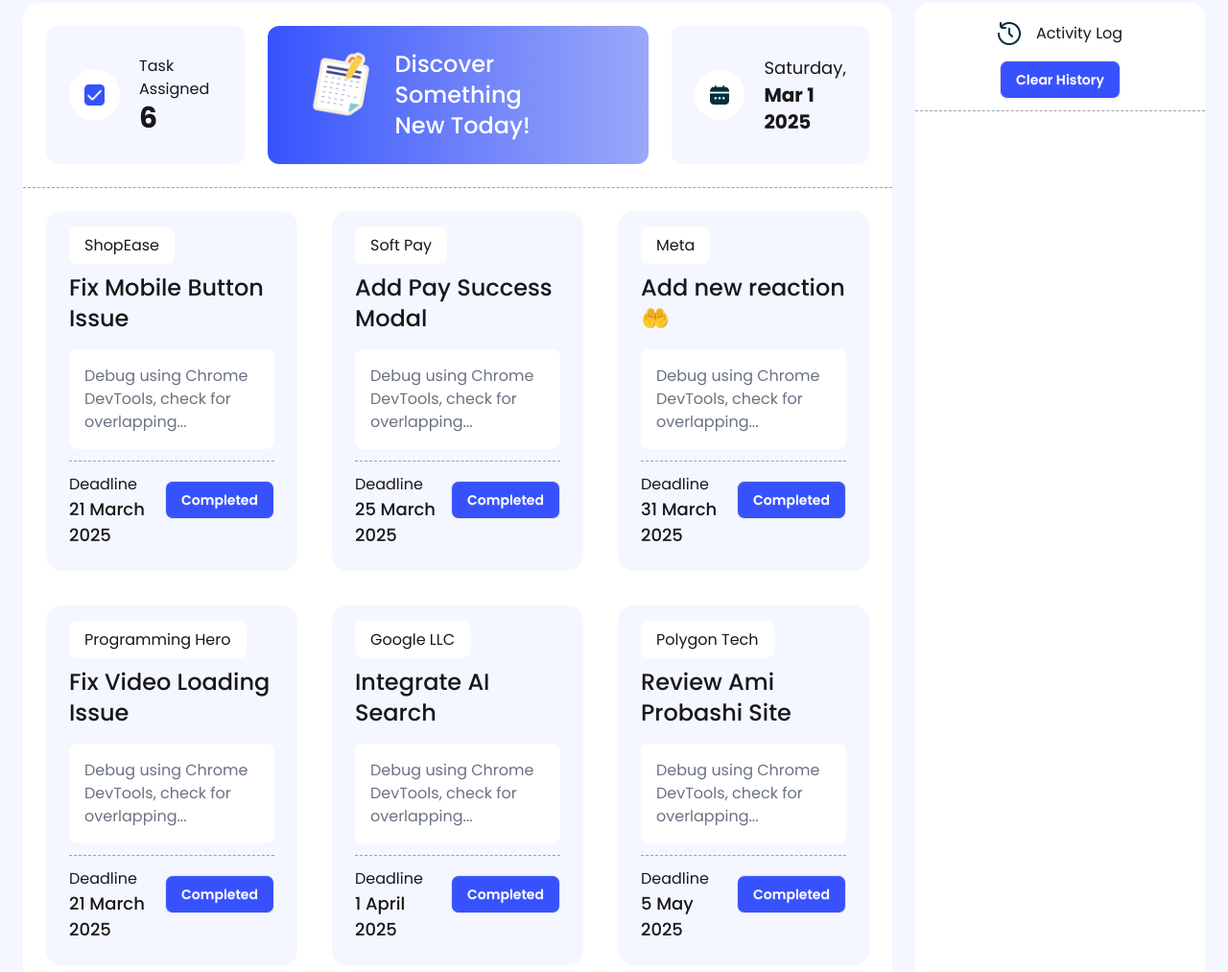
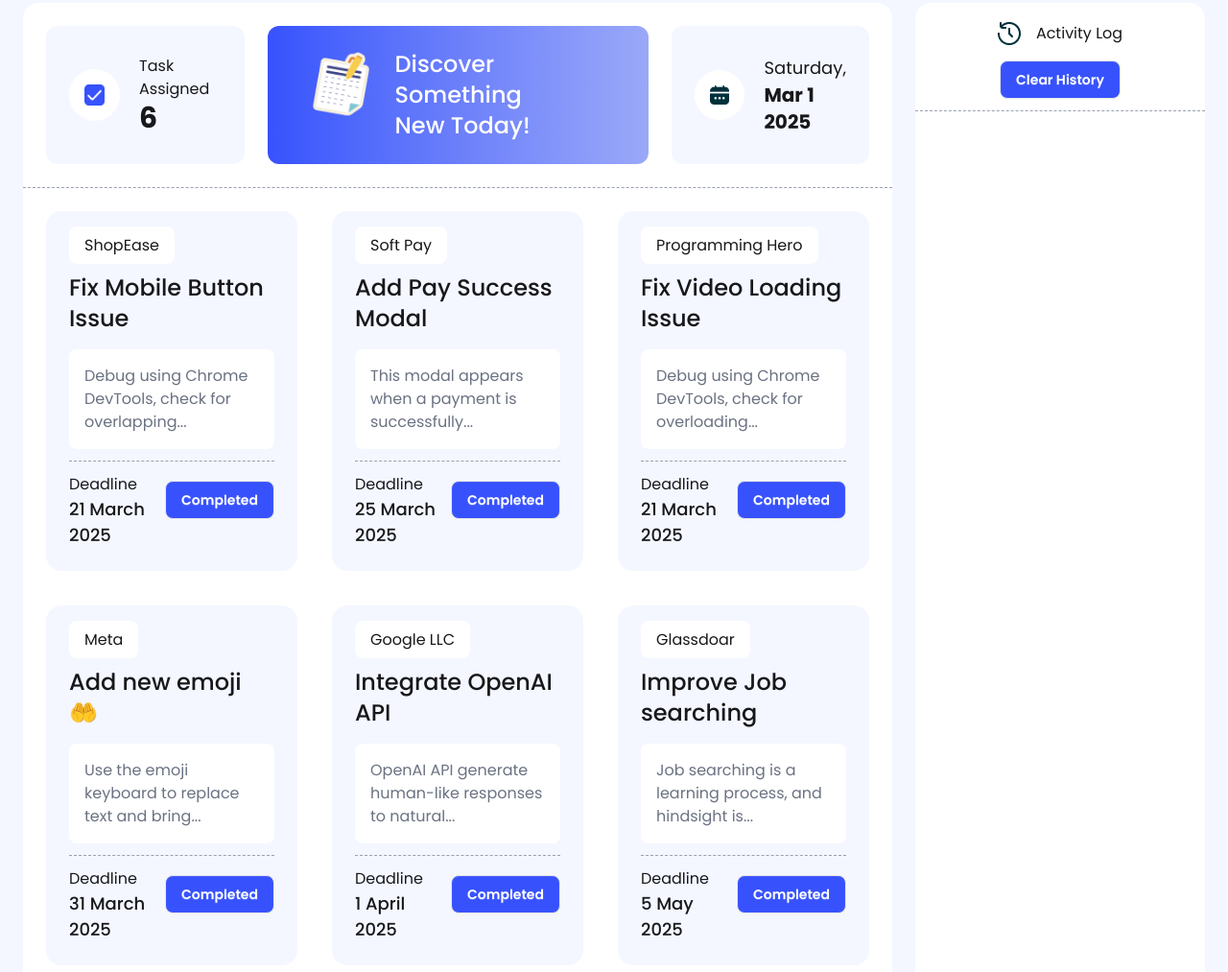
Before and after one commit to nurislam243/assignment-5, a plain HTML site: page index.html in a window 1280 px wide. Shown: the part 165-1178 px from the top of the page at 96% size. Drawn offline with nearby package versions, Linux system fonts and the light colour scheme.

Commit message:
customize maain section's cards

```diff
--- a/index.html
+++ b/index.html
@@ -124,7 +124,7 @@
                             <p class="bg-white inline px-4 py-2 rounded-lg ">Soft Pay</p>
                             <h3 class="title font-medium text-2xl my-4">Add Pay Success Modal</h3>
                             <div class="bg-white p-4 rounded-lg text-gray-500">
-                                <p>Debug using Chrome DevTools, check for overlapping...
+                                <p>This modal appears when a payment is successfully...
                                 </p>
                             </div>
                         </div>
@@ -138,13 +138,33 @@
                             </div>
                         </div>
                     </div>
-                    <!-- Add new reaction card -->
+                    <!-- fix video loading issue card -->
+                    <div class="card primary-bg p-6 rounded-2xl">
+                        <div class="">
+                            <p class="bg-white inline px-4 py-2 rounded-lg ">Programming Hero</p>
+                            <h3 class="title font-medium text-2xl my-4">Fix Video Loading Issue</h3>
+                            <div class="bg-white p-4 rounded-lg text-gray-500">
+                                <p>Debug using Chrome DevTools, check for overloading...
+                                </p>
+                            </div>
+                        </div>
+                        <div class="flex justify-between border-t border-dashed border-gray-400 mt-3 pt-3">
+                            <div class="">
+                                <p>Deadline</p>
+                                <h4 class="font-medium text-[18px]">21 March 2025</h4>
+                            </div>
+                            <div class="justify-center items-center mt-2">
+                                <button class="btn completed-btn bg-[#3752FD] text-white rounded-lg">Completed</button>
+                            </div>
+                        </div>
+                    </div>
+                    <!-- Add new emoji card -->
                     <div class="card primary-bg p-6 rounded-2xl">
                         <div class="">
                             <p class="bg-white inline px-4 py-2 rounded-lg ">Meta</p>
-                            <h3 class="title font-medium text-2xl my-4">Add new reaction 🤲</h3>
+                            <h3 class="title font-medium text-2xl my-4">Add new emoji 🤲</h3>
                             <div class="bg-white p-4 rounded-lg text-gray-500">
-                                <p>Debug using Chrome DevTools, check for overlapping...
+                                <p>Use the emoji keyboard to replace text and bring...
                                 </p>
                             </div>
                         </div>
@@ -158,33 +178,13 @@
                             </div>
                         </div>
                     </div>
-                    <!-- fix video loading issue card -->
-                    <div class="card primary-bg p-6 rounded-2xl">
-                        <div class="">
-                            <p class="bg-white inline px-4 py-2 rounded-lg ">Programming Hero</p>
-                            <h3 class="title font-medium text-2xl my-4">Fix Video Loading Issue</h3>
-                            <div class="bg-white p-4 rounded-lg text-gray-500">
-                                <p>Debug using Chrome DevTools, check for overlapping...
-                                </p>
-                            </div>
-                        </div>
-                        <div class="flex justify-between border-t border-dashed border-gray-400 mt-3 pt-3">
-                            <div class="">
-                                <p>Deadline</p>
-                                <h4 class="font-medium text-[18px]">21 March 2025</h4>
-                            </div>
-                            <div class="justify-center items-center mt-2">
-                                <button class="btn completed-btn bg-[#3752FD] text-white rounded-lg">Completed</button>
-                            </div>
-                        </div>
-                    </div>
-                    <!-- integrate ai search card -->
+                    <!-- integrate open AI api card -->
                     <div class="card primary-bg p-6 rounded-2xl">
                         <div class="">
                             <p class="bg-white inline px-4 py-2 rounded-lg ">Google LLC</p>
-                            <h3 class="title font-medium text-2xl my-4">Integrate AI Search</h3>
+                            <h3 class="title font-medium text-2xl my-4">Integrate OpenAI API</h3>
                             <div class="bg-white p-4 rounded-lg text-gray-500">
-                                <p>Debug using Chrome DevTools, check for overlapping...
+                                <p>OpenAI API generate human-like responses to natural...
                                 </p>
                             </div>
                         </div>
@@ -198,13 +198,13 @@
                             </div>
                         </div>
                     </div>
-                    <!-- ami probashi site card -->
+                    <!-- improve job searching card -->
                     <div class="card primary-bg p-6 rounded-2xl">
                         <div class="">
-                            <p class="bg-white inline px-4 py-2 rounded-lg ">Polygon Tech</p>
-                            <h3 class="title font-medium text-2xl my-4">Review Ami Probashi Site</h3>
+                            <p class="bg-white inline px-4 py-2 rounded-lg ">Glassdoar</p>
+                            <h3 class="title font-medium text-2xl my-4">Improve Job searching</h3>
                             <div class="bg-white p-4 rounded-lg text-gray-500">
-                                <p>Debug using Chrome DevTools, check for overlapping...
+                                <p>Job searching is a learning process, and hindsight is...
                                 </p>
                             </div>
                         </div>
```
